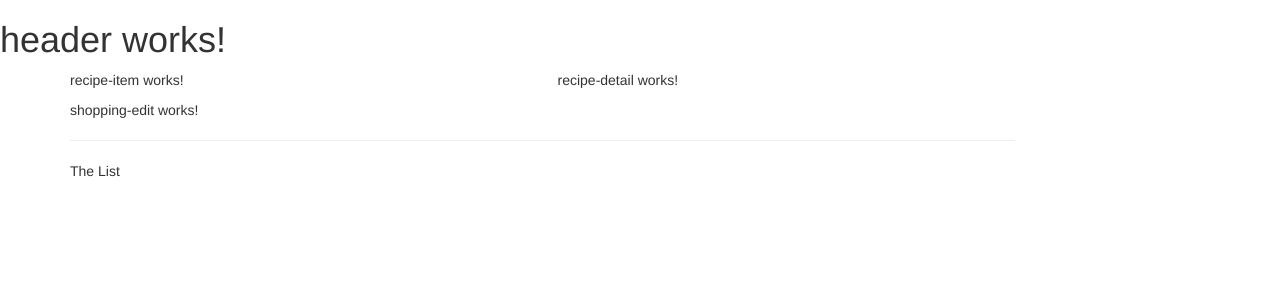
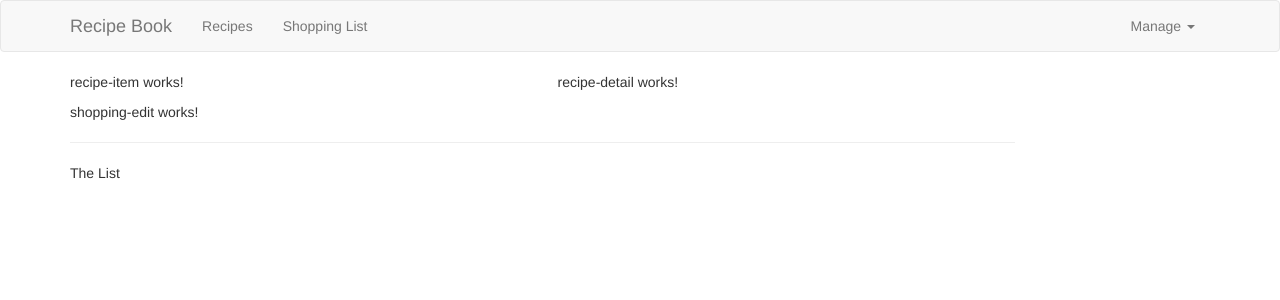
Before and after one commit to adnanZe/Angular_udemy, an Angular app in the folder recipe-book-app/: page / in a window 1280 px wide. Shown: the top 300 px of the page. Built offline with nearby package versions, Linux system fonts and the light colour scheme.

Commit message:
created a "recipe" model

```diff
--- a/recipe-book-app/src/app/header/header.component.html
+++ b/recipe-book-app/src/app/header/header.component.html
@@ -1 +1,32 @@
-<h1>header works!</h1>
+<nav class="navbar navbar-default">
+  <div class="container fluid">
+    <div class="navbar-header">
+      <a href="#" class="navbar-brand"> Recipe Book </a>
+    </div>
+    <div class="collapse navbar-collapse">
+      <ul class="nav navbar-nav">
+        <li>
+          <a href="#">Recipes</a>
+        </li>
+        <li>
+          <a href="#">Shopping List</a>
+        </li>
+      </ul>
+      <ul class="nav navbar-nav navbar-right">
+        <li class="dropdown">
+          <a href="#" class="dropdown-toggle" role="button"
+            >Manage <span class="caret"></span
+          ></a>
+          <ul class="dropdown-menu">
+            <li>
+              <a href="#">Save Data</a>
+            </li>
+            <li>
+              <a href="#">Fetch Data</a>
+            </li>
+          </ul>
+        </li>
+      </ul>
+    </div>
+  </div>
+</nav>
--- a/recipe-book-app/src/app/recipes/recipe-list/recipe-list.component.ts
+++ b/recipe-book-app/src/app/recipes/recipe-list/recipe-list.component.ts
@@ -3,13 +3,12 @@
 @Component({
   selector: 'app-recipe-list',
   templateUrl: './recipe-list.component.html',
-  styleUrls: ['./recipe-list.component.css']
+  styleUrls: ['./recipe-list.component.css'],
 })
 export class RecipeListComponent implements OnInit {
+  recipes = [];
 
-  constructor() { }
+  constructor() {}
 
-  ngOnInit(): void {
-  }
-
+  ngOnInit(): void {}
 }
```
Also changed, not shown: recipe-book-app/src/app/recipes/recipe.model.ts (added, +11 -0 lines).
